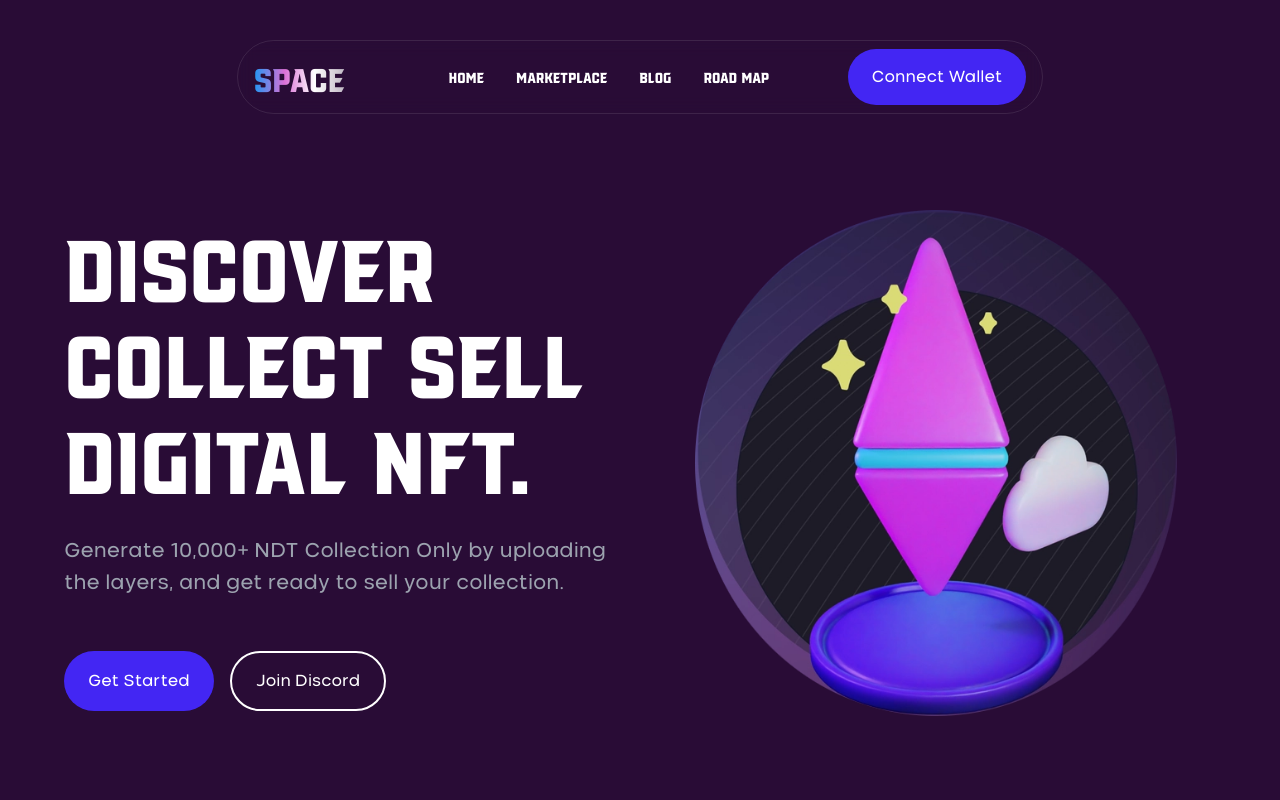
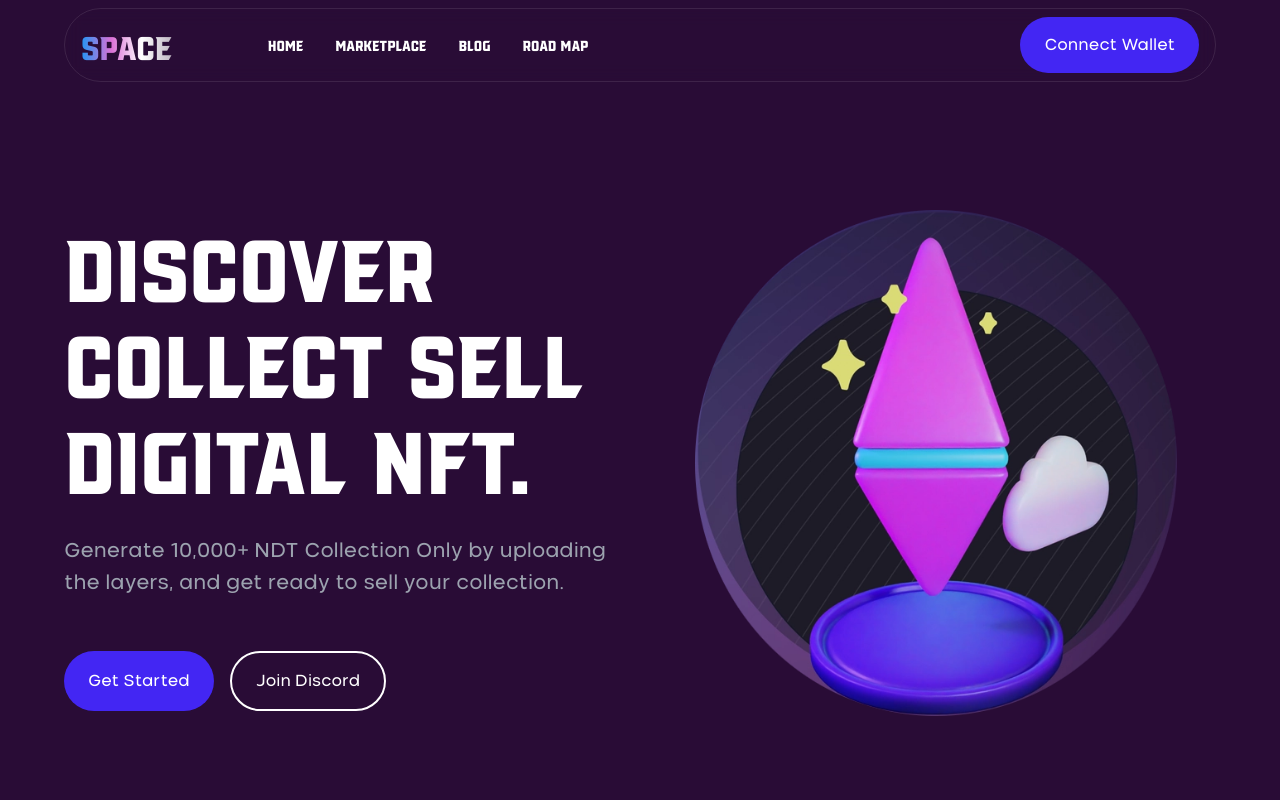
Before and after one commit to Hrithik0112/Web3-landing-Page, a Next.js app: page / in a window 1280 px wide. Shown: the top 800 px of the page. Built offline with nearby package versions, Linux system fonts and the light colour scheme.

Commit message:
Feat : Header Animation added

```diff
--- a/package.json
+++ b/package.json
@@ -9,6 +9,7 @@
     "lint": "next lint"
   },
   "dependencies": {
+    "framer-motion": "^11.3.30",
     "next": "14.2.6",
     "react": "^18",
     "react-dom": "^18",
--- a/src/app/page.tsx
+++ b/src/app/page.tsx
@@ -9,7 +9,7 @@ import Popularity from "@/sections/Popularity";
 import Promotion from "@/sections/Promotion";
 export default function Home() {
   return (
-    <div className="max-w-6xl xl:px-0 px-4 flex-col items-center mx-auto pb-8 md:space-y-32 space-y-12">
+    <div className="max-w-6xl xl:px-0 px-4 flex-col items-center mx-auto pb-8 md:space-y-32 space-y-12 overflow-x-clip">
 
       <Header/>
       <Hero/>
--- a/src/components/Header.tsx
+++ b/src/components/Header.tsx
@@ -1,20 +1,38 @@
+"use client"
 import { appLinks } from "@/utils/constant";
 import Button from "./Button";
 import Link from "next/link";
+import { motion, useScroll, useTransform } from "framer-motion";
+
 
 const links = ["Home", "Marketplace", "Blog", "Road Map"];
 
 export default function Header() {
+    const { scrollY } = useScroll();
+    // Transformations for shrinking header
+
+    const width = useTransform(scrollY, [0, 100], ["100%", "70%"] );
+    const marginX = useTransform(scrollY, [0, 100], ["0px", "auto"]);
+    const top = useTransform(scrollY, [0, 100], ["0px", "30px"]);
+
+
     return (
-        <header className="sticky top-10 z-10 border px-4 border-white/10 rounded-full w-[70%] mx-auto mt-2 py-2 min-h-16 flex flex-row flex-wrap text-white items-center justify-between gap-2 backdrop-blur">
-            <div className="flex flow-row flex-wrap items-center gap-2">
+        <motion.header
+        style={{
+            width,
+            marginLeft: marginX,
+            marginRight: marginX,
+            top,
+        }}
+        className="sticky top-0 z-10 border px-4 border-white/10 rounded-full w-full mt-2 py-2 min-h-16 flex flex-row flex-wrap text-white items-center justify-between gap-2 backdrop-blur">
+            <div className="flex flow-row flex-wrap  items-center gap-0">
                 {/* app name */}
                 <Link href="/">
                 <div className="text-4xl  bg-[linear-gradient(to_right,rgb(33,150,243),rgb(218,112,214),rgb(255,255,255),rgba(255,255,255,0.706))] text-transparent bg-clip-text ">
                     SPACE
                 </div>
                 </Link>
-                <div className="ml-24  hidden lg:flex flex-row flex-wrap gap-8">
+                <div className="ml-10 lg:ml-24  hidden md:flex flex-row flex-wrap md:gap-8">
                     {links.map((li, i) => (
                         <a
                             key={i}
@@ -27,10 +45,10 @@ export default function Header() {
                 </div>
             </div>
             <div className="flex-row items-center ">
-                <div className="hidden sm:block">
+                <div className="hidden lg:block">
                     <Button>Connect Wallet</Button>
                 </div>
             </div>
-        </header>
+        </motion.header>
     );
 }
--- a/src/sections/Popularity.tsx
+++ b/src/sections/Popularity.tsx
@@ -34,7 +34,7 @@ const cards: CardProps[] = [
 export default function Popularity() {
     return (
         <section className="bg-white/10 drop-shadow-md rounded-3xl flex-col flex flex-wrap w-full">
-            <div className="px-4 flex flex-wrap flex-row border-b-2 border-[#290c36] py-6 items-center justify-around gap-4 ">
+            <div className="px-4 flex flex-wrap flex-row border-b-2 border-[#290c36] py-6  items-center justify-around gap-4 ">
                 {values.map((it, i) => (
                     <div key={i}>
                         <span className="md:text-8xl text-6xl font-redzone ">
@@ -45,7 +45,7 @@ export default function Popularity() {
                     </div>
                 ))}
             </div>
-            <div className=" flex justify-center w-full">
+            <div className=" flex flex-row flex-wrap justify-center w-full">
                 {cards.map((content, i) => (
                     <div
                         key={i}
```
Also changed, not shown: 1 other file (tests, documents, lock files or other folders).
